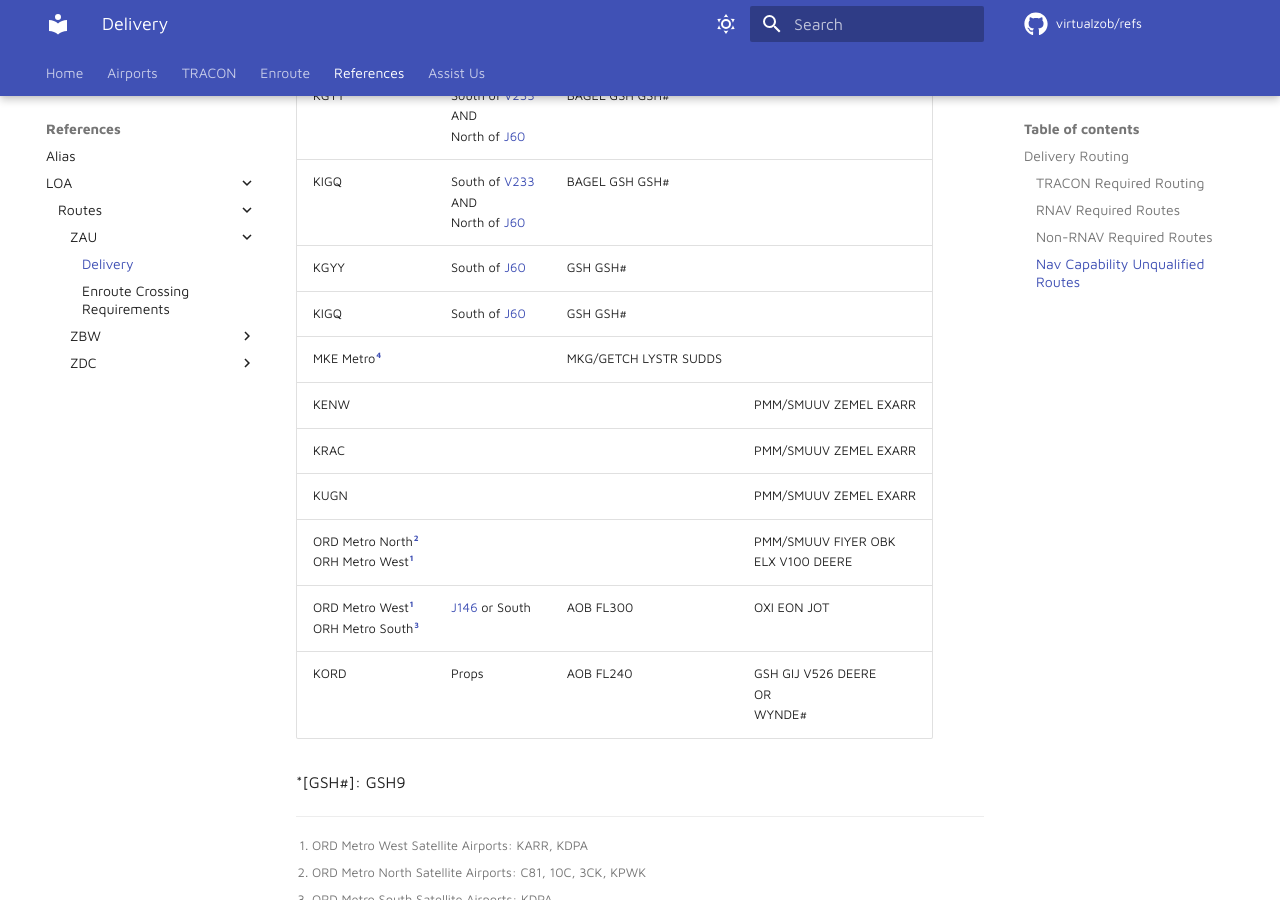
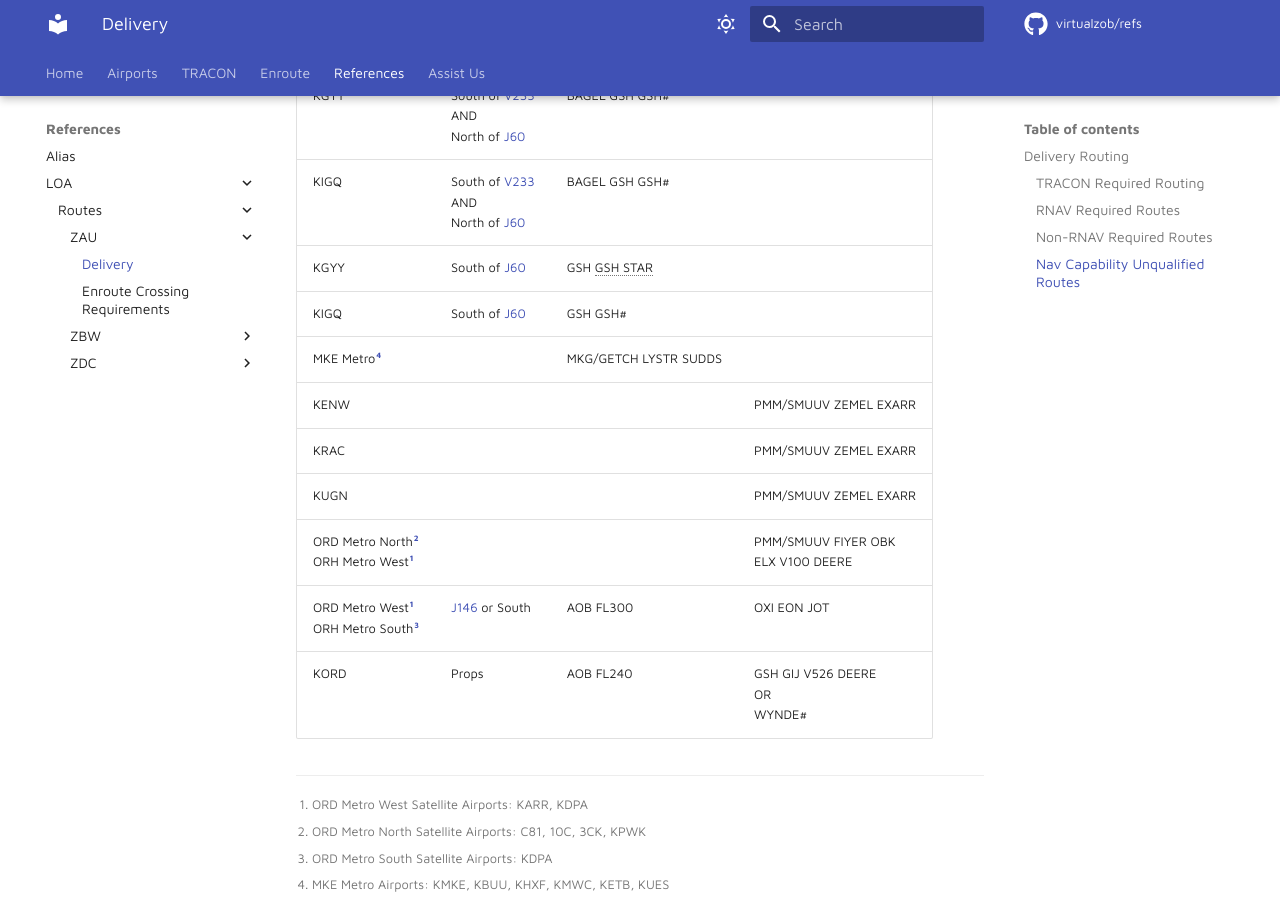
Before and after one commit to virtualZOB/refs, an MkDocs documentation site: the page built from docs/references/LOA/Routes/ZAU/Delivery.md, in a window 1280 px wide and 900 px high, scrolled down 1934 px. Built offline with MkDocs 1.6.1 and Material for MkDocs 9.7.7, drawn with Linux system fonts in a browser that asks for light colours; emoji names are drawn with the system emoji font; comment, search, counter and statistics services are not loaded.

Commit message:
try this format

```diff
--- a/docs/references/LOA/Routes/ZAU/Delivery.md
+++ b/docs/references/LOA/Routes/ZAU/Delivery.md
@@ -42,7 +42,7 @@
 | ------- | ---------- | --------- | ------- |
 | KGYY | South of [V233](https://skyvector.com/?ll=44.25424901841776,-85.09954834326308&chart=302&zoom=3&fpl=MOP%20V233%20PLN) <br> AND <br> North of [J60](https://skyvector.com/?ll=41.77131168333379,-82.09121704454029&chart=302&zoom=6&fpl=PSB%20J60%20GSH) | BAGEL GSH GSH# |
 | KIGQ | South of [V233](https://skyvector.com/?ll=44.25424901841776,-85.09954834326308&chart=302&zoom=3&fpl=MOP%20V233%20PLN) <br> AND <br> North of [J60](https://skyvector.com/?ll=41.77131168333379,-82.09121704454029&chart=302&zoom=6&fpl=PSB%20J60%20GSH) | BAGEL GSH GSH# |
-| KGYY | South of [J60](https://skyvector.com/?ll=41.77131168333379,-82.09121704454029&chart=302&zoom=6&fpl=PSB%20J60%20GSH) | GSH GSH# |
+| KGYY | South of [J60](https://skyvector.com/?ll=41.77131168333379,-82.09121704454029&chart=302&zoom=6&fpl=PSB%20J60%20GSH) | GSH GSH STAR |
 | KIGQ | South of [J60](https://skyvector.com/?ll=41.77131168333379,-82.09121704454029&chart=302&zoom=6&fpl=PSB%20J60%20GSH) | GSH GSH# |
 | MKE Metro[^4] | | MKG/GETCH LYSTR SUDDS |
 | KENW | | | PMM/SMUUV ZEMEL EXARR |
```
Also changed, not shown: includes/abbreviations.md (+1 -1 lines).
